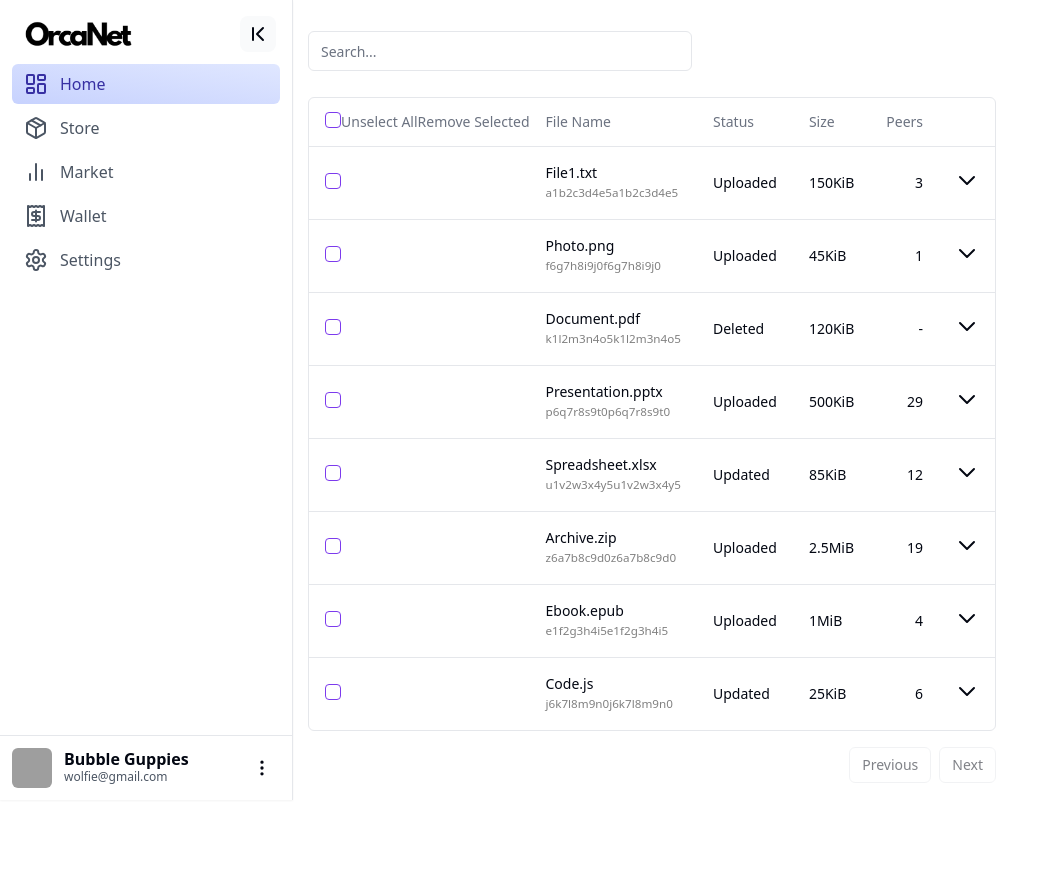
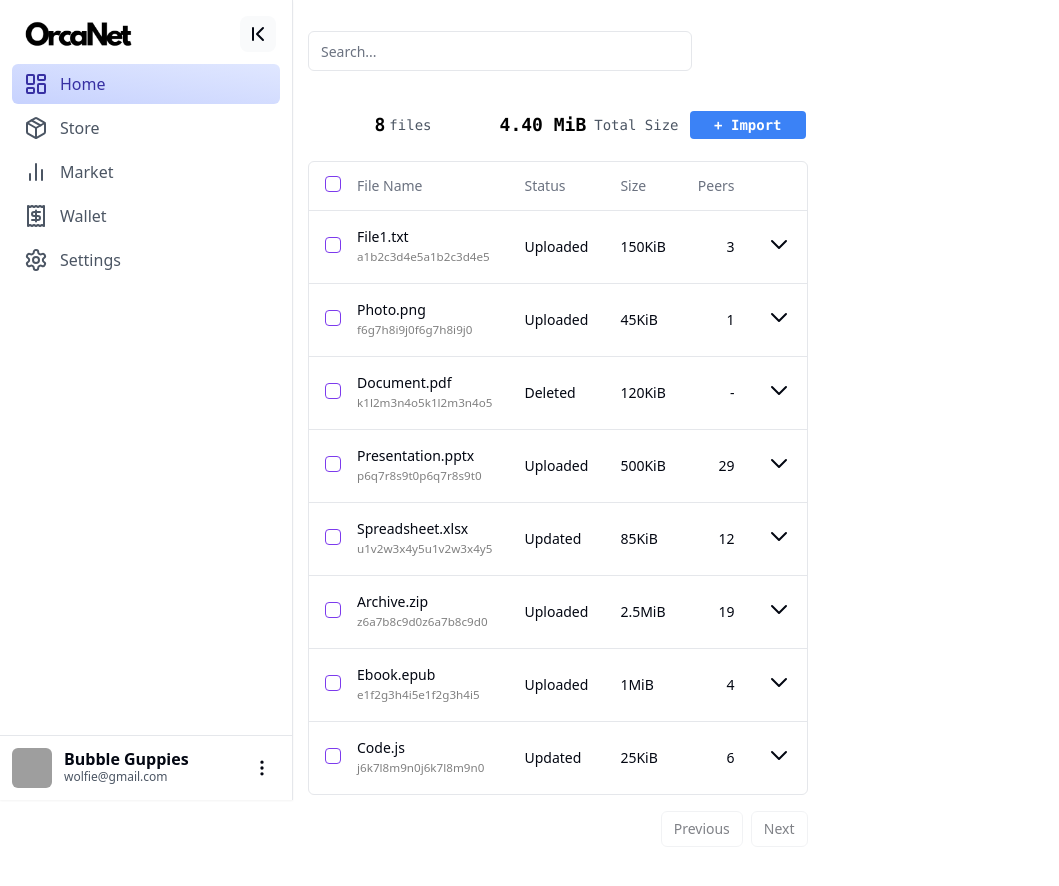
Before and after one commit to sbu-416-24sp/orcanet-desktop-deprecated, a React (Vite) app in the folder frontend/: page / in a window 1280 px wide. Shown: the top 886 px of the page, without its empty margins (0-1059 px from the left). Before the commit the page ends 814 px from the top, so only its background shows below. Built offline with nearby package versions, Linux system fonts and the light colour scheme; grey boxes are pictures that could not be loaded.

Commit message:
added file stats

```diff
--- a/frontend/src/home/DataTable.tsx
+++ b/frontend/src/home/DataTable.tsx
@@ -1,4 +1,4 @@
-import React, { useState, Dispatch, SetStateAction } from "react";
+import React, { useState, useRef } from "react";
 import {
   ColumnDef,
   ColumnFiltersState,
@@ -13,6 +13,8 @@ import {
 } from "@tanstack/react-table";
 
 import SearchBar from "./SearchBar";
+
+import { generateFileHash } from "./sizeUtils";
 
 import {
   Table,
@@ -29,19 +31,20 @@ import { Activity } from "./columns";
 interface DataTableProps {
   columns: ColumnDef<Activity>[];
   data: Activity[];
+  totalSize: string;
+  onFileAdded: (file: File) => Promise<void>;
 }
 
-export function DataTable({ columns, data }: DataTableProps) {
+export function DataTable({
+  columns,
+  data,
+  totalSize,
+  onFileAdded,
+}: DataTableProps) {
   const [globalFilter, setGlobalFilter] = useState("");
-  const [activities, setActivities] = useState<Activity[]>([]);
+  const totalSizeBytes = 1;
+  const fileInputRef = useRef<HTMLInputElement>(null);
 
-  const toggleDropdown = (id: number) => {
-    setActivities((currentActivities) =>
-      currentActivities.map((activity) =>
-        activity.id === id ? { ...activity, showDropdown: !activity.showDropdown } : activity
-      )
-    );
-  };
 
 
   const fuzzyTextFilterFn: FilterFnOption<Activity> = (
@@ -71,12 +74,55 @@ export function DataTable({ columns, data }: DataTableProps) {
   });
 
   return (
-    <div>
-      <div className="flex items-center py-4">
+    <div className="flex flex-col py-4">
+      <div className="mb-2">
         <SearchBar
           value={globalFilter}
           onChange={(value) => setGlobalFilter(String(value))}
         />
+      </div>
+
+      <div className="flex items-center py-4">
+        <div className="w-full">
+          <section className="mb-1 mt-1 mr-2 ml-auto flex flex-row  p-0.5 rounded-t font-mono w-full">
+            <div className="flex justify-between items-center w-full">
+              <div className="flex flex-row items-center justify-center w-1/2">
+                <h3 className="text-lg font-semibold text-black">
+                  {data.length}
+                </h3>
+                <span className="text-sm font-medium text-gray-600 ml-1">
+                {data.length === 1 ? "file" : "files"}
+                </span>
+              </div>
+              <div className="flex flex-row items-center justify-center w-1/2">
+                <h3 className="text-lg font-semibold text-black mr-2">
+                  {totalSize}
+                </h3>
+                <span className="text-sm font-medium text-gray-600">
+                   Total Size
+                </span>
+              </div>
+
+              <input
+                type="file"
+                ref={fileInputRef}
+                style={{ display: "none" }}
+                onChange={async (e) => {
+                  const file = e.target.files ? e.target.files[0] : null;
+                  if (file) {
+                    await onFileAdded(file);
+                  }
+                }}
+              />
+              <button
+                className="bg-blue-500 hover:bg-blue-700 text-white font-bold py-1 px-6 ml-2 rounded text-sm whitespace-nowrap"
+                onClick={() => fileInputRef.current?.click()}
+              >
+                + Import
+              </button>
+            </div>
+          </section>
+        </div>
       </div>
       <div className="rounded-md border">
         <Table>
@@ -107,7 +153,10 @@ export function DataTable({ columns, data }: DataTableProps) {
                 >
                   {row.getVisibleCells().map((cell) => (
                     <TableCell key={cell.id}>
-                  {flexRender(cell.column.columnDef.cell, cell.getContext())}
+                      {flexRender(
+                        cell.column.columnDef.cell,
+                        cell.getContext()
+                      )}
                     </TableCell>
                   ))}
                 </TableRow>
--- a/frontend/src/home/HomePage.tsx
+++ b/frontend/src/home/HomePage.tsx
@@ -206,7 +206,7 @@ const HomePage = () => {
           toggleEdit,
           removeAllSelected,
           updateSelection,
-          updateAllSelections
+          updateAllSelections,
         )}
         data={activities}
         totalSize={totalSizeFormatted}
--- a/frontend/src/home/columns.tsx
+++ b/frontend/src/home/columns.tsx
@@ -39,10 +39,6 @@ export const getColumns = (
             }}
             aria-label="Select all"
           />
-          <button onClick={() => table.toggleAllPageRowsSelected(false)}>
-            Unselect All
-          </button>
-          <button onClick={removeAllSelected}>Remove Selected</button>
         </>
       ),
       cell: ({ row }) => (
```
Lines whose indentation alone changed are shown as unchanged.
